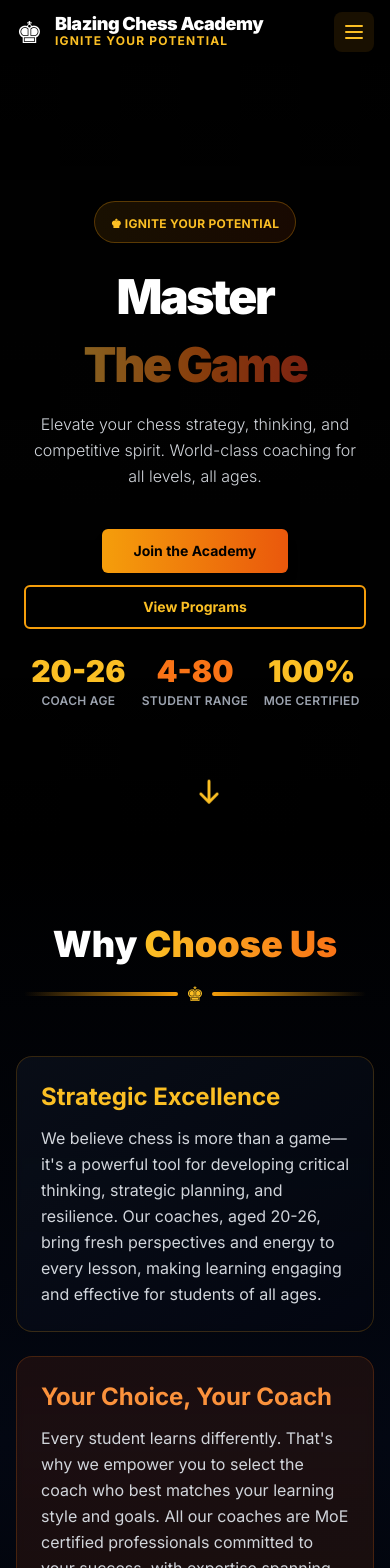
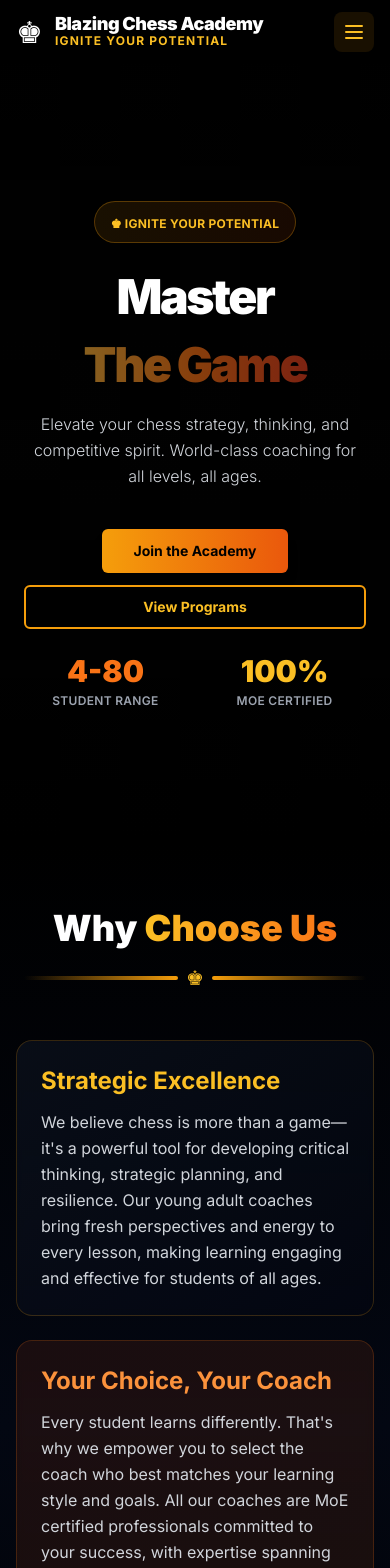
Before and after one commit to Unknown-Blaze/blazing-chess, a Next.js app: page / in a window 390 px wide. Shown: the top 1568 px of the page. Built offline with nearby package versions, Linux system fonts and the light colour scheme.

Commit message:
refactor: reorder offerings (OnlineF2FSchool), remove age specifics, reduce spacing, hide scroll arrow

```diff
--- a/src/app/page.tsx
+++ b/src/app/page.tsx
@@ -82,15 +82,7 @@ export default function HomePage() {
           </div>
 
           {/* Floating Stats - Mobile Optimized */}
-          <div className="grid grid-cols-3 gap-2 sm:gap-4 md:gap-8 mt-12 sm:mt-16 md:mt-20 max-w-2xl mx-auto px-2">
-            <div className="group space-y-1 sm:space-y-2">
-              <div className="text-3xl sm:text-4xl md:text-5xl font-black text-amber-400 group-hover:scale-110 transition-transform duration-300">
-                20-26
-              </div>
-              <div className="text-xs sm:text-sm md:text-base text-gray-400 font-semibold uppercase tracking-wide leading-tight">
-                Coach Age
-              </div>
-            </div>
+          <div className="grid grid-cols-2 gap-4 sm:gap-6 md:gap-8 mt-12 sm:mt-16 md:mt-20 max-w-xl mx-auto px-2">
             <div className="group space-y-1 sm:space-y-2">
               <div className="text-3xl sm:text-4xl md:text-5xl font-black text-orange-500 group-hover:scale-110 transition-transform duration-300">
                 4-80
@@ -110,16 +102,11 @@ export default function HomePage() {
           </div>
         </div>
 
-        {/* Scroll Indicator */}
-        <div className="absolute bottom-8 left-1/2 -translate-x-1/2 animate-bounce">
-          <svg className="w-7 h-7 text-amber-400" fill="none" strokeLinecap="round" strokeLinejoin="round" strokeWidth="2.5" viewBox="0 0 24 24" stroke="currentColor">
-            <path d="M19 14l-7 7m0 0l-7-7m7 7V3" />
-          </svg>
-        </div>
+        {/* Scroll Indicator - Hidden */}
       </section>
 
       {/* About Section - Mobile Optimized */}
-      <section className="py-20 sm:py-28 md:py-32 px-4 sm:px-6 lg:px-8 bg-gradient-to-b from-black via-gray-950 to-black">
+      <section className="py-16 sm:py-20 md:py-24 px-4 sm:px-6 lg:px-8 bg-gradient-to-b from-black via-gray-950 to-black">
         <div className="max-w-5xl mx-auto">
           <div className="text-center space-y-4 sm:space-y-6 mb-12 sm:mb-16">
             <h2 className="text-4xl sm:text-5xl md:text-6xl lg:text-7xl font-black">
@@ -136,7 +123,7 @@ export default function HomePage() {
             <div className="bg-gradient-to-br from-gray-900/50 to-gray-950/50 rounded-2xl p-6 sm:p-8 md:p-10 border border-amber-500/20 backdrop-blur-sm hover:border-amber-500/40 transition-all duration-300 hover:shadow-lg hover:shadow-amber-500/10">
               <h3 className="text-2xl sm:text-3xl font-bold text-amber-400 mb-3 sm:mb-4">Strategic Excellence</h3>
               <p>
-                We believe chess is more than a game—it&apos;s a powerful tool for developing critical thinking, strategic planning, and resilience. Our coaches, aged 20-26, bring fresh perspectives and energy to every lesson, making learning engaging and effective for students of all ages.
+                We believe chess is more than a game—it&apos;s a powerful tool for developing critical thinking, strategic planning, and resilience. Our young adult coaches bring fresh perspectives and energy to every lesson, making learning engaging and effective for students of all ages.
               </p>
             </div>
 
@@ -158,7 +145,7 @@ export default function HomePage() {
       </section>
 
       {/* Programs Section - Mobile Optimized */}
-      <section id="offerings" className="py-20 sm:py-28 md:py-32 px-4 sm:px-6 lg:px-8 bg-black relative">
+      <section id="offerings" className="py-16 sm:py-20 md:py-24 px-4 sm:px-6 lg:px-8 bg-black relative">
         <div className="absolute inset-0 opacity-3 pointer-events-none">
           <div className="absolute top-20 right-10 w-96 h-96 bg-amber-500 rounded-full filter blur-3xl" />
           <div className="absolute bottom-0 left-10 w-80 h-80 bg-orange-600 rounded-full filter blur-3xl" />
@@ -235,7 +222,7 @@ export default function HomePage() {
       </section>
 
       {/* CTA Section - Mobile Optimized */}
-      <section className="py-20 sm:py-28 md:py-32 px-4 sm:px-6 lg:px-8 bg-gradient-to-b from-black via-gray-950 to-black">
+      <section className="py-16 sm:py-20 md:py-24 px-4 sm:px-6 lg:px-8 bg-gradient-to-b from-black via-gray-950 to-black">
         <div className="max-w-4xl mx-auto text-center space-y-6 sm:space-y-8">
           <h2 className="text-4xl sm:text-5xl md:text-6xl lg:text-7xl font-black">
             Ready to <span className="bg-gradient-to-r from-amber-400 to-orange-500 bg-clip-text text-transparent">Ignite</span> Your Potential?
@@ -254,12 +241,12 @@ export default function HomePage() {
       </section>
 
       {/* Coaches Section */}
-      <section id="coaches" className="py-20 sm:py-28 md:py-32 px-4 sm:px-6 lg:px-8 bg-black">
+      <section id="coaches" className="py-16 sm:py-20 md:py-24 px-4 sm:px-6 lg:px-8 bg-black">
         <CoachesFeatures />
       </section>
 
       {/* Gallery/Images Section - Mobile Optimized */}
-      <section className="py-20 sm:py-28 md:py-32 px-4 sm:px-6 lg:px-8 bg-gradient-to-b from-black via-gray-950 to-black">
+      <section className="py-16 sm:py-20 md:py-24 px-4 sm:px-6 lg:px-8 bg-gradient-to-b from-black via-gray-950 to-black">
         <div className="max-w-7xl mx-auto">
           <div className="text-center mb-12 sm:mb-16 md:mb-20 space-y-4 sm:space-y-6">
             <h2 className="text-4xl sm:text-5xl md:text-6xl lg:text-7xl font-black">
@@ -348,7 +335,7 @@ export default function HomePage() {
       </section>
 
       {/* Contact Section */}
-      <section id="contact" className="py-32 px-4 sm:px-6 lg:px-8 bg-gradient-to-b from-gray-950 via-black to-black">
+      <section id="contact" className="py-16 sm:py-20 md:py-24 px-4 sm:px-6 lg:px-8 bg-gradient-to-b from-gray-950 via-black to-black">
         <ContactSection />
       </section>
     </main>
--- a/src/components/coaches-features.tsx
+++ b/src/components/coaches-features.tsx
@@ -36,9 +36,9 @@ export function CoachesFeatures() {
   ];
 
   return (
-    <section className="py-20 px-4 sm:px-6 lg:px-8 bg-black">
+    <section className="py-12 px-4 sm:px-6 lg:px-8 bg-black">
       <div className="max-w-6xl mx-auto">
-        <div className="text-center mb-16">
+        <div className="text-center mb-12">
           <h2 className="text-4xl md:text-5xl font-bold mb-4">
             Why Choose{' '}
             <span className="bg-gradient-to-r from-amber-400 to-orange-500 bg-clip-text text-transparent">
--- a/src/components/contact-section.tsx
+++ b/src/components/contact-section.tsx
@@ -39,9 +39,9 @@ export function ContactSection() {
   const activeChannelData = channels.find((c) => c.id === activeChannel);
 
   return (
-    <section className="py-20 px-4 sm:px-6 lg:px-8 bg-gradient-to-b from-black via-gray-950 to-black">
+    <section className="py-12 sm:py-16 md:py-20 px-4 sm:px-6 lg:px-8 bg-gradient-to-b from-black via-gray-950 to-black">
       <div className="max-w-4xl mx-auto">
-        <div className="text-center mb-16 space-y-4">
+        <div className="text-center mb-12 space-y-4">
           <h2 className="text-5xl sm:text-6xl md:text-7xl font-black">
             Get in{' '}
             <span className="bg-gradient-to-r from-amber-400 to-orange-500 bg-clip-text text-transparent">
--- a/src/lib/constants.ts
+++ b/src/lib/constants.ts
@@ -29,22 +29,6 @@ export const COLORS = {
 // Offerings for landing page
 export const OFFERINGS: OfferingCard[] = [
   {
-    id: '1',
-    title: 'School CCA Coaching',
-    description: 'Comprehensive chess training programs tailored for school Co-Curricular Activities. Build your school\'s chess champions with expert guidance.',
-    icon: '🏫',
-    type: CourseType.SCHOOL_CCA,
-    features: [
-      'Structured curriculum aligned with school schedules',
-      'Group sessions for 8-15 students',
-      'MoE Certified coaches',
-      'Tournament preparation',
-      'Free trial class available',
-      'Available weekdays & weekends',
-    ],
-    price: 'From S$25/student/month',
-  },
-  {
     id: '2',
     title: 'Online One-on-One Classes',
     description: 'Personalized online coaching with flexible scheduling. Learn from young, passionate coaches dedicated to your progress.',
@@ -53,7 +37,7 @@ export const OFFERINGS: OfferingCard[] = [
     features: [
       'Choose your preferred coach',
       'Personalized learning plan',
-      'MoE Certified coaches (ages 20-26)',
+      'MoE Certified young adult coaches',
       'Flexible scheduling (weekdays & weekends)',
       'Free trial class included',
       'All ages welcome',
@@ -69,12 +53,28 @@ export const OFFERINGS: OfferingCard[] = [
     features: [
       'One-on-one or small group sessions',
       'Direct feedback from coaches',
-      'MoE Certified coaches (ages 20-26)',
+      'MoE Certified young adult coaches',
       'Free trial class included',
       'Weekdays & weekends available',
       'All ages welcome',
     ],
     price: 'From S$60/hour',
+  },
+  {
+    id: '1',
+    title: 'School CCA Coaching',
+    description: 'Comprehensive chess training programs tailored for school Co-Curricular Activities. Build your school\'s chess champions with expert guidance.',
+    icon: '🏫',
+    type: CourseType.SCHOOL_CCA,
+    features: [
+      'Structured curriculum aligned with school schedules',
+      'Group sessions for 8-15 students',
+      'MoE Certified coaches',
+      'Tournament preparation',
+      'Free trial class available',
+      'Available weekdays & weekends',
+    ],
+    price: 'From S$25/student/month',
   },
 ];
 
```
